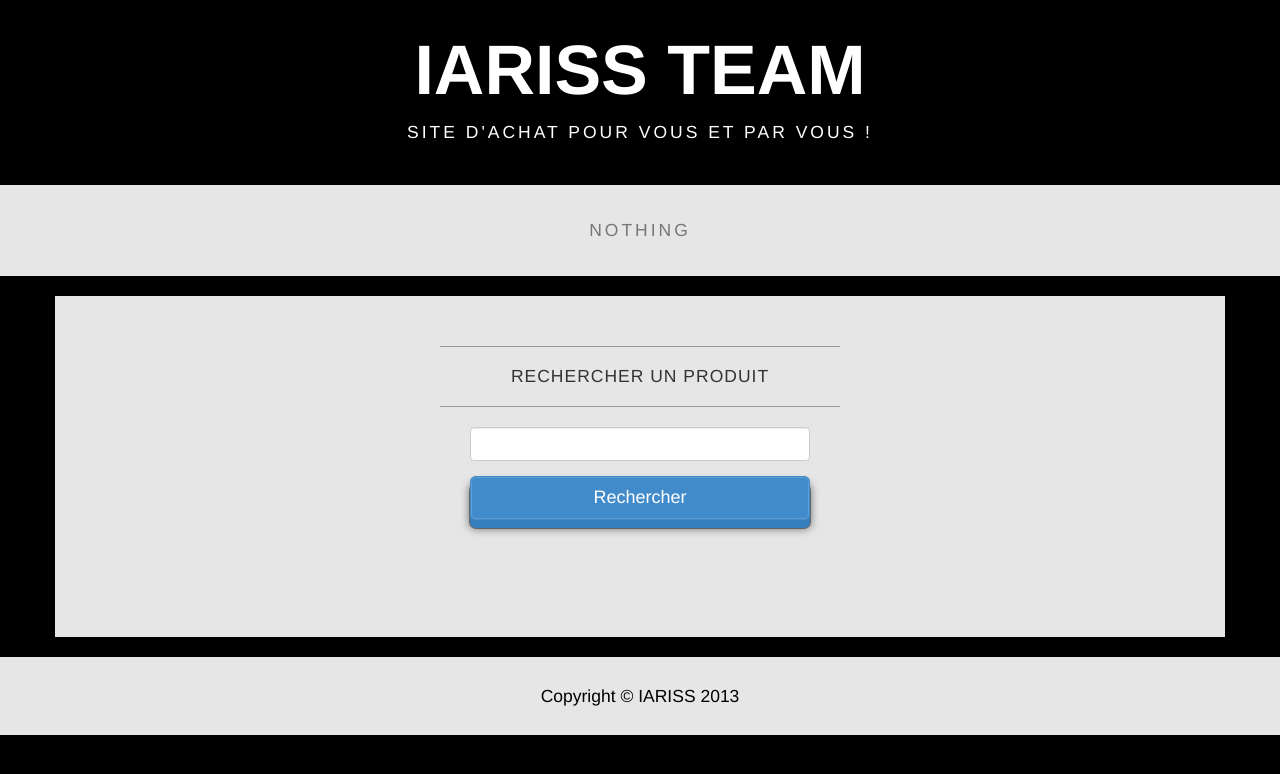
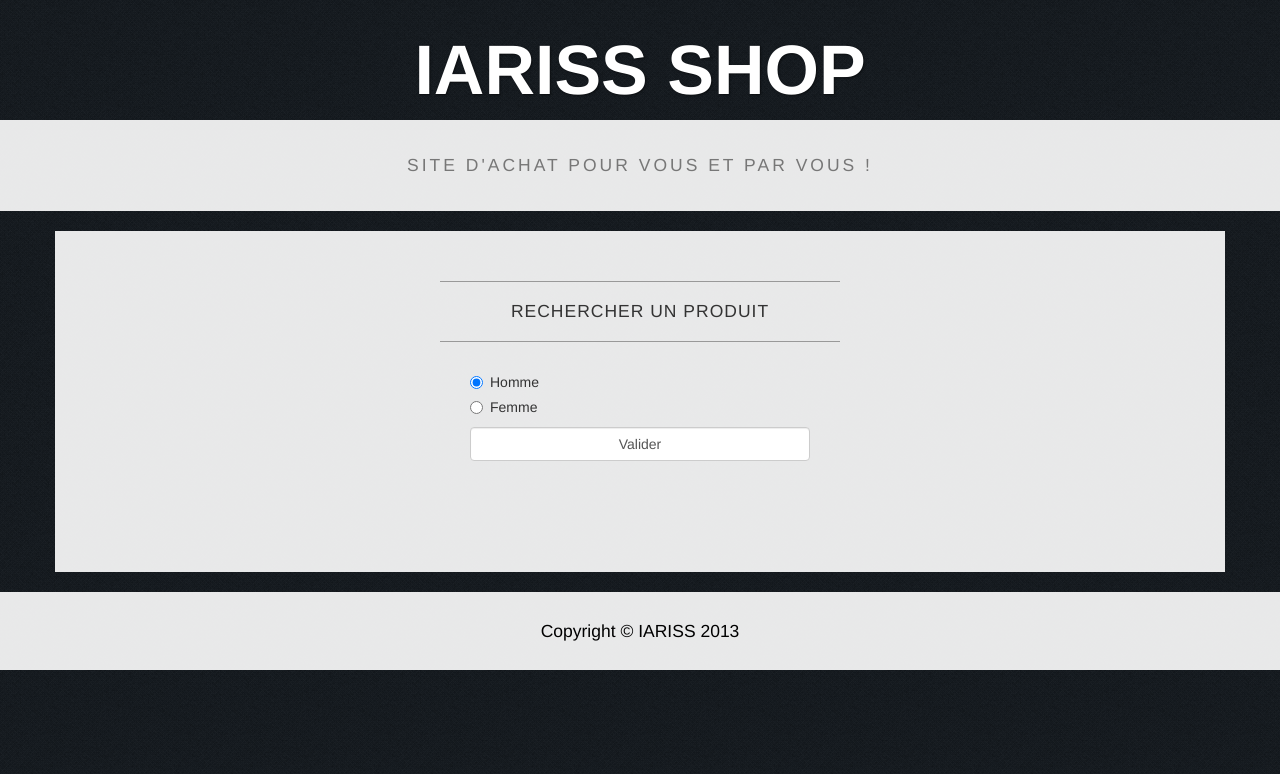
Before and after one commit to IARISS/nuit-info-2013, a PHP site: page /searchPage in a window 1280 px wide. Shown: the top 774 px of the page. Run offline with PHP 8.4, Linux system fonts and the light colour scheme.

Commit message:
Big update

```diff
--- a/css/style.css
+++ b/css/style.css
@@ -1,15 +1,12 @@
 body {
-  background-color: black;
-  -webkit-background-size: cover;
-  -moz-background-size: cover;
-  -o-background-size: cover;
-  background-size: cover;
+  background-image: url(bg.png);
+  background-repeat : repeat;
 }
 
 h1, h2, h3, h4, h5, h6 {
   text-transform: uppercase;
   letter-spacing: 3px;
-  font-weight: 400;
+  font-height: 200px;
 }
 
 p {
@@ -22,7 +19,9 @@ hr {
   border-color: #999999;
   max-width: 400px;
 }
-
+#content{
+  height: 100%;
+}
 .brand,
 .address-bar {
   display: none;
--- a/include/footer.php
+++ b/include/footer.php
@@ -1,3 +1,4 @@
+
 <footer>
       <div class="container">
         <div class="row">
--- a/include/header.php
+++ b/include/header.php
@@ -6,7 +6,7 @@
     <meta name="description" content="">
     <meta name="author" content="IARISS Team">
 
-    <title>IARISS Team</title>
+    <title>IARISS SHOP</title>
 
     <!-- Bootstrap core CSS -->
     <link href="css/bootstrap.css" rel="stylesheet">
@@ -18,9 +18,7 @@
 
   <body>
 
-    <div class="brand">IARISS TEAM</div>
-    <div class="address-bar">Site d'achat pour vous et par vous !</div>
-
+    <div class="brand">IARISS SHOP</div>
     <nav class="navbar navbar-default" role="navigation">
       <div class="container">
         <div class="navbar-header">
@@ -36,7 +34,7 @@
         <!-- Collect the nav links, forms, and other content for toggling -->
         <div class="collapse navbar-collapse navbar-ex1-collapse">
           <ul class="nav navbar-nav">
-            <li><a href="index.html">Nothing</a></li>
+            <li><a href="index.html">Site d'achat pour vous et par vous !</a></li>
           </ul>
         </div><!-- /.navbar-collapse -->
       </div><!-- /.container -->
--- a/pages/searchPage.php
+++ b/pages/searchPage.php
@@ -5,10 +5,72 @@
             <hr>
             <h2 class="intro-text text-center">Rechercher un produit</h2>
             <hr>
-            <form class="text-center col-md-4 col-md-offset-4">
+            <div class="col-md-4 col-md-offset-4">
+				<div class="radio H">
+				  <label>
+				    <input type="radio" name="optionsRadios" id="optionsRadios1" value="H" checked>
+				    Homme
+				  </label>
+				</div>
+				<div class="radio F">
+				  <label>
+				    <input type="radio" name="optionsRadios" id="optionsRadios2" value="F">
+				    Femme
+				  </label>
+				</div>
+				<div class="radio S">
+				  <label>
+				    <input type="radio" name="optionsRadios" id="optionsRadios3" value="S">
+				    Sédentaire
+				  </label>
+				</div>
+				<div class="radio N">
+				  <label>
+				    <input type="radio" name="optionsRadios" id="optionsRadios4" value="N">
+				    Nomade
+				  </label>
+				</div>
+				<div class="radio A1">
+				  <label>
+				    <input type="radio" name="optionsRadios" id="optionsRadios5" value="A1">
+				    15-25 Ans
+				  </label>
+				</div>
+				<div class="radio A2">
+				  <label>
+				    <input type="radio" name="optionsRadios" id="optionsRadios6" value="A2">
+				    25-40 Ans
+				  </label>
+				</div>
+				<div class="radio A3">
+				  <label>
+				    <input type="radio" name="optionsRadios" id="optionsRadios5" value="A3">
+				    40-60 Ans
+				  </label>
+				</div>
+				<div class="radio A4">
+				  <label>
+				    <input type="radio" name="optionsRadios" id="optionsRadios5" value="A4">
+				    60 et +
+				  </label>
+				</div>
+
+			<button class="form-control" id="valid1">Valider</button>
+			<button class="form-control" id="valid2">Valider</button>
+			<button class="form-control" id="valid3">Valider</button>
+
+		</div>
+		<div class="col-md-8 col-md-offset-2 text-center"><div class="selector"></div></div>
+            <form id="formm" class="text-center col-md-4 col-md-offset-4">
 				<input id="search"	class="form-control" type="text"/>
 				<button class="btn3d btn btn-primary btn-lg btn-block" id="actionSearch">Rechercher</button>
 			</form>
+			<div class="col-md-3 col-md-offset-3">
+				<a href="/searchPage" ><button id="redo" class="btn3d btn btn-success btn-lg btn-block" >Refaire le test</button></a>
+			</div>
+			<div class="col-md-3">
+				<a href="/search2" ><button id="manuel" class="btn3d btn btn-success btn-lg btn-block" >Faire une recherche manuelle</button></a>
+			</div>
 			<div class="result"></div>
 			<div class="clearfix"></div>
           </div>
@@ -24,5 +86,79 @@
 		$.post('ajax/search_result.php',{search:search}, function(data){
 			$('.result').html(data);
 		})
-	})
+	});
+
+
+	$('.S,.N,.A1,.A2,.A3,.A4,#valid2,#valid3,#formm,#redo,#manuel').hide();
+
+	var tab = [];
+	var count = 0;
+	var category = 0;
+	var categorie = 0;
+	$('#valid1').click(function(e){
+		e.preventDefault();
+		tab[0] = $('input[name=optionsRadios]:checked').val();
+		if(tab[0] == "H") count +=1;
+		if(tab[0] == "F") count+=2;
+		$('#valid1,.H,.F').hide();
+		$('#valid2,.N,.S').show();
+		$('#optionsRadios3').attr('checked', true);
+
+	});
+	$('#valid2').click(function(e){
+		e.preventDefault();
+		tab[1] = $('input[name=optionsRadios]:checked').val();
+		if(tab[1] == "S" && tab[0] == "H") count+=2;
+		if(tab[1] == "S" && tab[0] == "F") count+=3;
+		if(tab[1] == "N" && tab[0] == "H") count+=1;
+		if(tab[1] == "N" && tab[0] == "F") count+=4;
+		$('#valid2,.N,.S').hide();
+		$('#valid3,.A1,.A2,.A3,.A4').show();
+		$('#optionsRadios6').attr('checked', true);
+
+	});
+	$('#valid3').click(function(e){
+		e.preventDefault();
+		tab[2] = $('input[name=optionsRadios]:checked').val();
+		if(tab[0] == "H" && tab[1] == "N" && tab[2]=="A1") count+=1;
+		if(tab[0] == "H" && tab[1] == "N" && tab[2]=="A2") count+=2;
+		if(tab[0] == "H" && tab[1] == "N" && tab[2]=="A3") count+=3;
+		if(tab[0] == "H" && tab[1] == "N" && tab[2]=="A4") count+=4;
+		if(tab[0] == "H" && tab[1] == "S" && tab[2]=="A1") count+=5;
+		if(tab[0] == "H" && tab[1] == "S" && tab[2]=="A2") count+=6;
+		if(tab[0] == "H" && tab[1] == "S" && tab[2]=="A3") count+=7;
+		if(tab[0] == "H" && tab[1] == "S" && tab[2]=="A4") count+=8;
+		if(tab[0] == "F" && tab[1] == "S" && tab[2]=="A1") count+=9;
+		if(tab[0] == "F" && tab[1] == "S" && tab[2]=="A2") count+=10;
+		if(tab[0] == "F" && tab[1] == "S" && tab[2]=="A3") count+=11;
+		if(tab[0] == "F" && tab[1] == "S" && tab[2]=="A4") count+=12;
+		if(tab[0] == "F" && tab[1] == "N" && tab[2]=="A1") count+=13;
+		if(tab[0] == "F" && tab[1] == "N" && tab[2]=="A2") count+=14;
+		if(tab[0] == "F" && tab[1] == "N" && tab[2]=="A3") count+=15;
+		if(tab[0] == "F" && tab[1] == "N" && tab[2]=="A4") count+=16;
+
+		$('#valid3,.A1,.A2,.A3,.A4').hide();
+
+		if(count == 3){ category = 'Car'; categorie = 'Automobile';}
+		if(count == 4){ category = 'Action'; categorie = 'Action/Sport';}
+		if(count == 5){ category = 'Travel'; categorie = 'Voyage';}
+		if(count == 6){ category = 'Travel'; categorie = 'Voyage';}
+		if(count == 8){ category = 'Electronics'; categorie = 'Informatique';}
+		if(count == 9){ category = 'Hand'; categorie = 'Bricolage';}
+		if(count == 10){ category = 'Encyclopedias'; categorie = 'Culture';}
+		if(count == 11){ category = 'Health Care'; categorie = 'Détente';}
+		if(count == 14){ category = 'Cloth'; categorie = 'Vêtement';}
+		if(count == 15){ category = 'Health Care'; categorie = 'Bien-être';}
+		if(count == 16){ category = 'Cooking'; categorie = 'Cuisine';}
+		if(count == 17){ category = 'Garden'; categorie = 'Jardinage';}
+		if(count == 19){ category = 'Travel'; categorie = 'Voyage';}
+		if(count == 20){ category = 'Action'; categorie = 'Action/Sport';}
+		if(count == 21){ category = 'Encyclopedias'; categorie = 'Culture';}
+		if(count == 22){ category = 'Health Care'; categorie = 'Bien-être';}
+
+		$('.selector').html('D\'après vos réponses, nous avons déterminé que la catégorie qui vous correspond le mieux est : <strong>'+categorie+'</strong><br><br>Votre recherche :');
+		$('#formm,#redo,#manuel').show();
+	});
+
+
 </script>
```
Also changed, not shown: css/bg.png (added).
